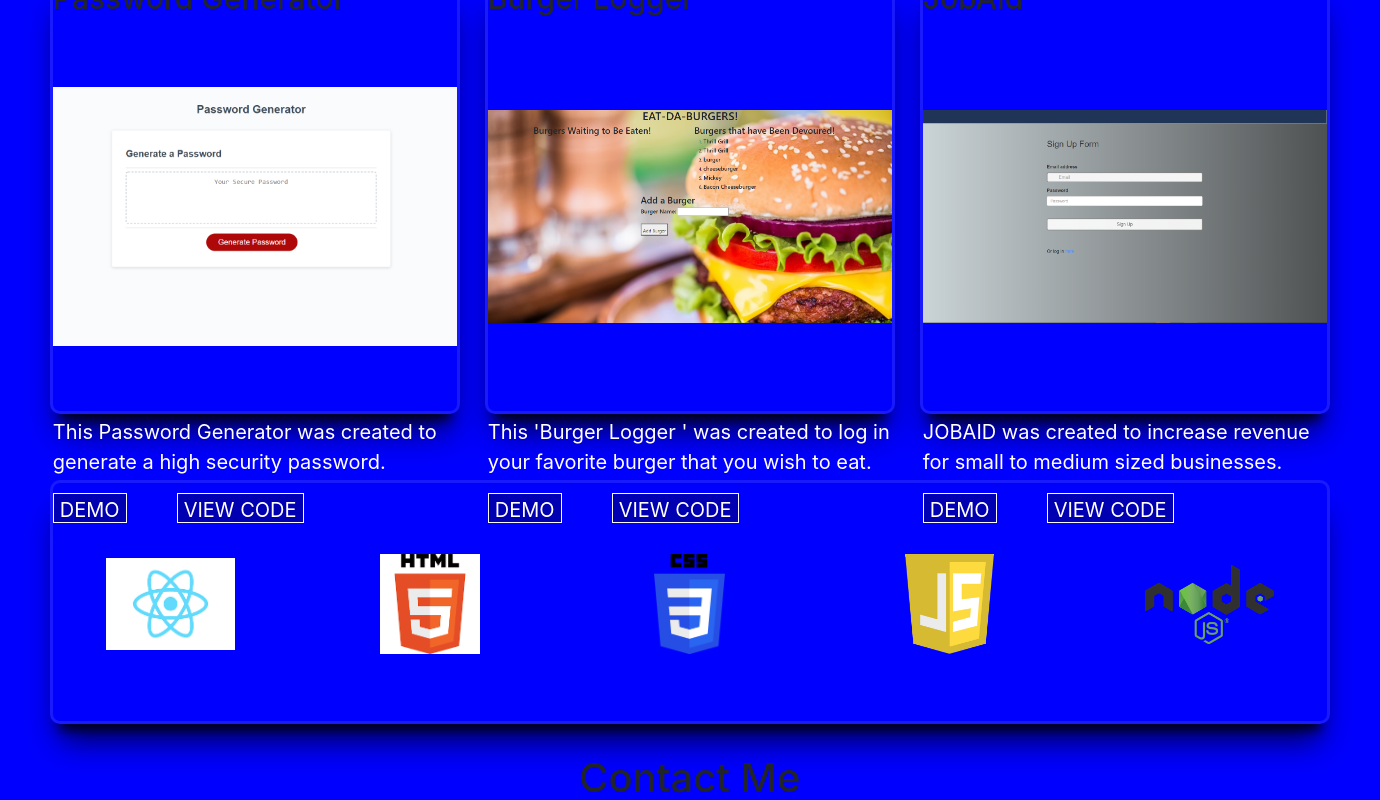
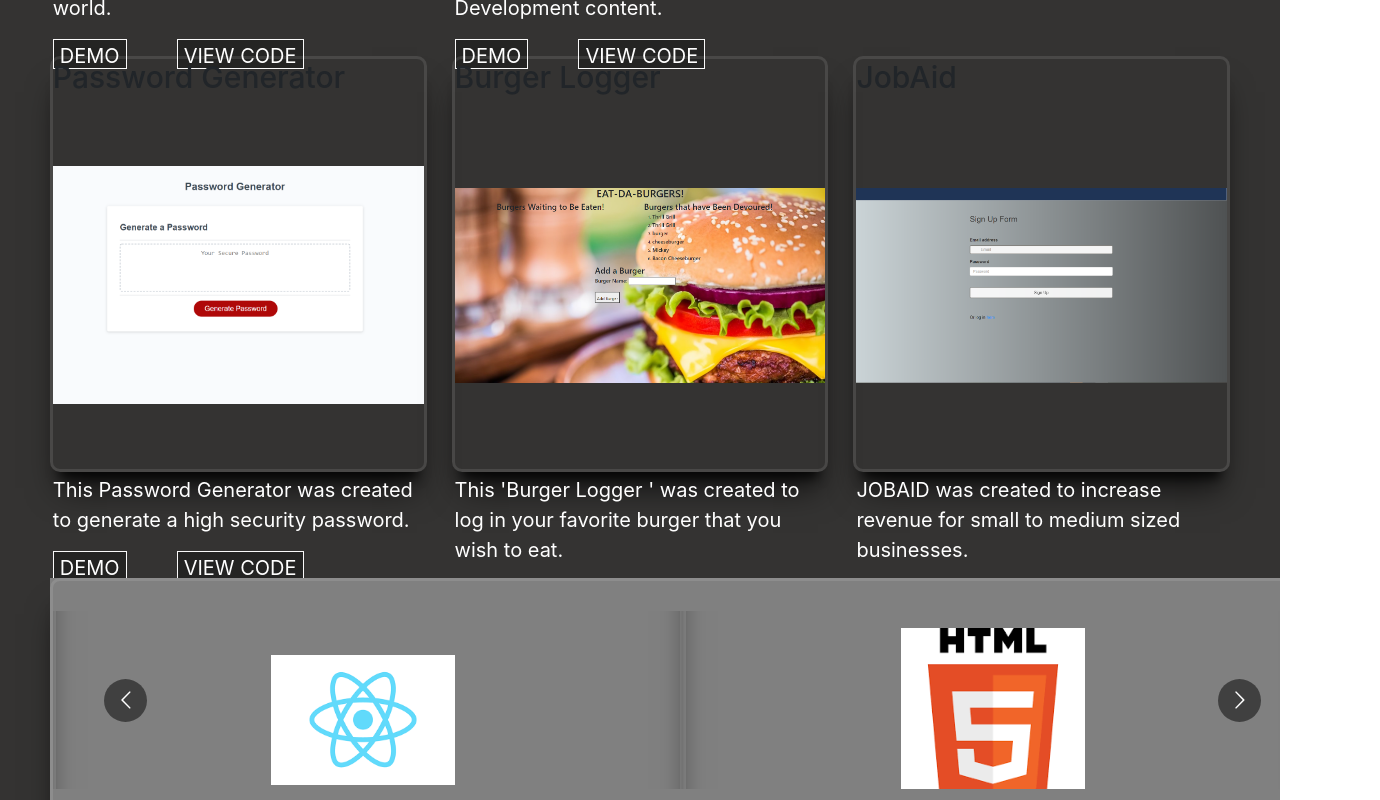
Before and after one commit to Koffidanh/reactportfolio, a React (Create React App) app: page /Welcome in a window 1280 px wide. Shown: the part 2000-2800 px from the top of the page, 1380 px wide, since content can reach past the window. Built offline with nearby package versions, Linux system fonts and the light colour scheme; what react-vfx would draw is missing.

Commit message:
initial header

```diff
--- a/package.json
+++ b/package.json
@@ -17,6 +17,7 @@
     "node-sass": "^6.0.1",
     "react": "^17.0.2",
     "react-dom": "^17.0.2",
+    "react-multi-carousel": "^2.6.3",
     "react-reveal": "^1.2.2",
     "react-router-dom": "^5.2.0",
     "react-script-tag": "^1.1.2",
--- a/src/components/Welcome/image/index.js
+++ b/src/components/Welcome/image/index.js
@@ -92,7 +92,7 @@ function Network() {
   <ul className="navbar-nav">
     <li className="nav-item">
 
-      <a className="navbar-brand" href="mailto: koffi.danh@gmail.com" target="_blank" rel="noopener noreferrer" >  <FontAwesomeIcon icon={faBook} size="5x"  alt="email"/> </a>
+      <a className="navbar-brand" href="mailto: koffi.danh@gmail.com" target="_blank" rel="noopener noreferrer" >  <FontAwesomeIcon icon={faBook} size={{5x}}  alt="email"/> </a>
 
     </li>
 
--- a/src/components/Welcome/index.js
+++ b/src/components/Welcome/index.js
@@ -1,4 +1,6 @@
 import React, { useState, useEffect } from "react";
+import Carousel from "react-multi-carousel";
+import "react-multi-carousel/lib/styles.css";
 import Scroll from "react-scroll";
 import AOS from 'aos';
 import 'aos/dist/aos.css'; // You can also use <link> for styles
@@ -22,6 +24,8 @@ import upwork from "../Network/upwork.png"
 import download from "../Welcome/image/download.png"
 import linkedin from '../Welcome/image/linkedin.png'
 import github from '../Welcome/image/github.png'
+import { faPaperPlane } from '@fortawesome/free-solid-svg-icons'
+import favicon from '../Welcome/image/favicon.png';
 
 import styled from "styled-components";
 
@@ -35,6 +39,25 @@ export default function Welcome() {
 
     const text = ["Koffi Danhounsrou", "Freelancer", "Full Stack Web Developer"]
 
+    const responsive = {
+        superLargeDesktop: {
+            // the naming can be any, depends on you.
+            breakpoint: { max: 4000, min: 3000 },
+            items: 5,
+        },
+        desktop: {
+            breakpoint: { max: 3000, min: 1024 },
+            items: 5,
+        },
+        tablet: {
+            breakpoint: { max: 1024, min: 464 },
+            items: 2,
+        },
+        mobile: {
+            breakpoint: { max: 464, min: 0 },
+            items: 1,
+        },
+    };
 
     function textChange() {
         for (let i = 0; i <= text.length; i++) {
@@ -59,7 +82,10 @@ export default function Welcome() {
     return (
         <Container >
 
-            {/* <img src={image}/> */}
+<Header>
+<img src={favicon} alt="favicon" />
+</Header>
+
 
 
             <Span>
@@ -218,50 +244,65 @@ export default function Welcome() {
 
             <SkillContainer>
                 <Skills>
+                    <Carousel
+                        swipeable={false}
+                        draggable={false}
+                        showDots={false}
+                        responsive={responsive}
+                        infinite={true}
+                        transitionDuration={500}
 
-                    <img src={reactimag} alt="reacy" />
+                        autoPlaySpeed={1000}
+                    >
+                        <WrapSkill>
+                            <img src={reactimag} alt="reacy" />
+                        </WrapSkill>
 
+                        <WrapSkill>
+                            <img src={htmlimag} alt="html" />
+                        </WrapSkill>
 
+                        <WrapSkill>
+                        <img src={cssimag} alt="css" />
+                        </WrapSkill>
 
-                    <img src={htmlimag} alt="html" />
+                        <WrapSkill>
+                        <img src={jsimag} alt="js" />
+                        </WrapSkill>
 
+                        <WrapSkill>
+                        <img src={nodeimag} alt="node" />
+                        </WrapSkill>
 
-
-                    <img src={cssimag} alt="css" />
-
-
-                    <img src={jsimag} alt="js" />
-
-
-                    <img src={nodeimag} alt="node" />
-
-
+                    </Carousel>
 
 
 
                 </Skills>
             </SkillContainer>
-<ContactTitle>
-<h1> Contact Me</h1>
-</ContactTitle>
+            <ContactTitle>
+                <h1> Contact Me</h1>
+            </ContactTitle>
 
 
             <ContactContainer>
 
 
                 <Contact>
-                    <a className="navbar-brand" href="https://www.linkedin.com/in/boris-koffi-danhounsrou-59556955" target="_blank" rel="noopener noreferrer"><img src={linkedin}  alt="Upwork" /> </a>
+                    <a className="navbar-brand" href="https://www.linkedin.com/in/boris-koffi-danhounsrou-59556955" target="_blank" rel="noopener noreferrer"><img src={linkedin} alt="Upwork" /> </a>
                 </Contact>
 
                 <Contact>
-                    <a className="navbar-brand" href="https://github.com/Koffidanh" target="_blank" rel="noopener noreferrer"><img src={github}  alt="github" /> </a>
+                    <a className="navbar-brand" href="https://github.com/Koffidanh" target="_blank" rel="noopener noreferrer"><img src={github} alt="github" /> </a>
                 </Contact>
 
                 <Contact>
-                    <a className="navbar-brand" href="https://docs.google.com/document/d/1FlrnGU9Q_zsd8MRHkEKsnp7o1aW422_ME6vCmK0OKj0/edit?usp=sharing" target="_blank" rel="noopener noreferrer" ><img src={download}  alt="download" /> </a>
+                    <a className="navbar-brand" href="https://docs.google.com/document/d/1FlrnGU9Q_zsd8MRHkEKsnp7o1aW422_ME6vCmK0OKj0/edit?usp=sharing" target="_blank" rel="noopener noreferrer" ><img src={download} style={{width:"50px"}} alt="download" /> </a>
                 </Contact>
 
-
+                <Contact>
+                <a className="navbar-brand" href="mailto: koffi.danh@gmail.com" target="_blank" rel="noopener noreferrer" >  <FontAwesomeIcon icon={faPaperPlane} size="2x"   alt="email"/> </a>
+                </Contact>
             </ContactContainer>
 
 
@@ -274,9 +315,11 @@ const Container = styled.div`
 min-height: calc(100vh );
 padding: 0 calc(3.5vw + 5px);
 content-align:fit;
-background-color: blue;
+background-color: rgb(52,51,50);
 position: absolute;
 padding-bottom: 100px;
+position: relative;
+overflow-x: hidden;
 
 `
 
@@ -354,19 +397,23 @@ p {
 `
 
 const Skills = styled.div`
-margin-top: 30px;
+margin-top: 80px;
 display: grid;
 padding: 30px 0px 26px;
 grid-gap: 25px;
-grid-template-columns: repeat(5, minmax(0, 1fr));
+grid-template-columns: repeat(4, minmax(0, 1fr));
 border-radius: 10px;
 cursor: pointer;
 border: 3px solid rgba(249, 249, 249, 0.1);
 box-shadow: rgb(0 0 0 / 69%) 0px 26px 30px -10px,
 rgb(0 0 0 / 73%) 0px 16px 10px -10px;
+width: 400vw;
+    height: 30vh;
+    overflow: visible;
+
 img {
-    width: 55%;
-    height: 55%;
+    width: 30%;
+    height: 100%;
     object-fit: contain;
 
 
@@ -379,19 +426,25 @@ padding-right: 0;
 padding-left: 0:
 top: 100px;
 min-height: calc(1vh );
-// background-color: white;
-width:calc(100vw );
+background-color: grey;
+width: 100vw;
 padding-bottom: 30px;
 margin-top: 40px;
-
+overflow: visible;
 `
 
 const ContactContainer = styled(SkillContainer)`
 margin-top: 30px;
 display: grid;
-padding: 30px 0px 26px;
 grid-gap: 25px;
-grid-template-columns: repeat(3, minmax(0, 1fr));
+grid-template-columns: repeat(4, minmax(0, 1fr));
+display: flex;
+padding-left: auto;
+padding-right: auto;
+width: 30vw;
+height: 30vh;
+
+
 
 
 `
@@ -405,12 +458,13 @@ box-shadow: rgb(0 0 0 / 69%) 0px 26px 30px -10px,
 rgb(0 0 0 / 73%) 0px 16px 10px -10px;
 transition: all 250ms cubic-bezier(0.25, 0.46, 0.45, 0.94) 0s;
 padding-bottom: 30px;
-margin-top: 40px;
-align-content: center;
 display: flex;
+// padding-left: auto;
+// padding-right: auto;
+content-align: center;
 img {
 
-    width: 20%;
+    width: 75%;
     height: 100%;
     object-fit: contain;
 
@@ -432,3 +486,28 @@ h1 {
 }
 
 `
+const WrapSkill = styled(Wrap)`
+padding-top: 30px;
+padding-right: 10px;
+height: 50vh;
+`
+
+const Header = styled(Container)`
+min-height: 1vh;
+min-width: 100%;
+background-color: blue;
+display: grid;
+padding: 30px 0px 26px;
+grid-gap: 25px;
+padding-right: 0:
+grid-template-columns: repeat(2, minmax(0, 1fr));
+img {
+
+    width: 75px;
+    height: 100%;
+    object-fit: contain;
+
+
+}
+
+`
```
Also changed, not shown: 1 other file (tests, documents, lock files or other folders).
